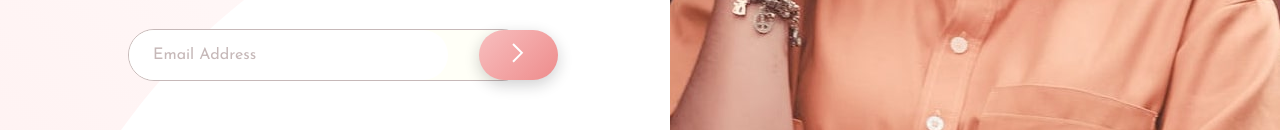
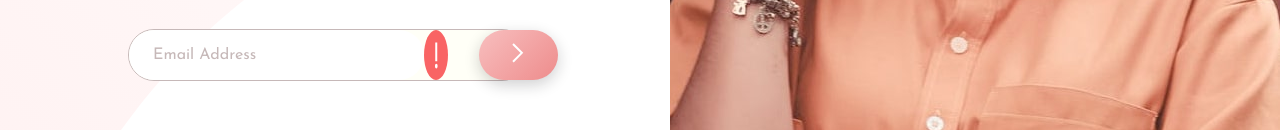
Before and after one commit to Odalloc/base-apparel-coming-soon-page, a plain HTML site: page index.html in a window 1280 px wide. Shown: the part 443-573 px from the top of the page. Drawn offline with Linux system fonts and the light colour scheme.

Commit message:
Update index.html

```diff
--- a/index.html
+++ b/index.html
@@ -57,6 +57,11 @@
                 id="email"
                 placeholder="Email Address"
               />
+               <img
+                src="images/icon-error.svg"
+                class="error-icon"
+                alt="error icon"
+              />
               <button>
                 <img src="images/icon-arrow.svg" alt="arrow icon" />
               </button>
```
